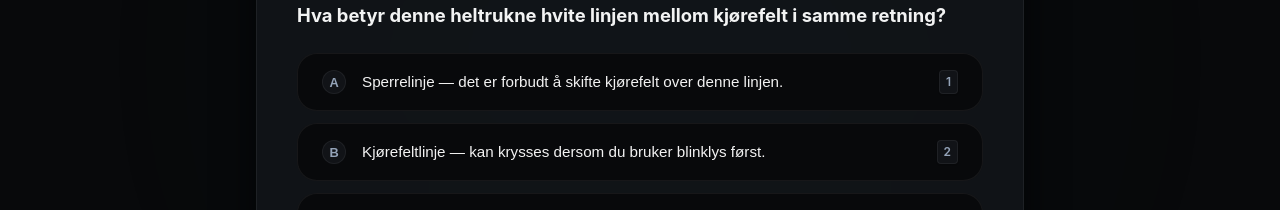
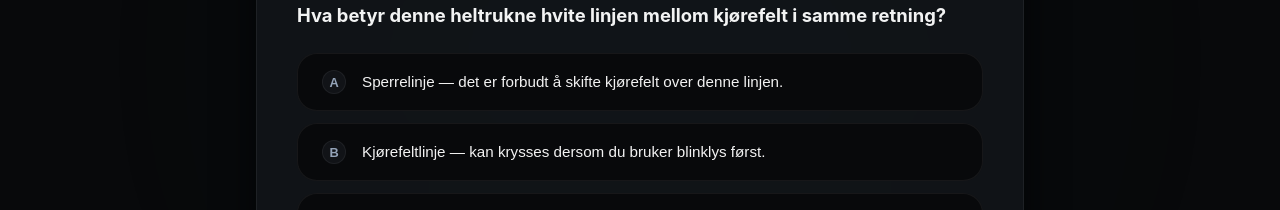
Before and after one commit to andrelindaas-tech/lappen-quiz-system, a React (Vite) app: page /laeringsspill/veimerking in a window 1280 px wide. Shown: the part 742-952 px from the top of the page. Built offline with nearby package versions, Linux system fonts and the light colour scheme.

Commit message:
chore: remove keyboard shortcuts and number hints from Veimerking-spillet

```diff
--- a/src/components/RoadMarkingGame.css
+++ b/src/components/RoadMarkingGame.css
@@ -242,27 +242,7 @@ body.dark-mode .quiz-option-btn.incorrect-option {
   color: #ffffff;
 }
 
-.keyboard-hint {
-  display: inline-flex;
-  align-items: center;
-  justify-content: center;
-  background: var(--color-bg);
-  border: 1px solid var(--color-border);
-  border-radius: 4px;
-  padding: 2px 6px;
-  font-size: 0.75rem;
-  font-family: var(--font-family);
-  font-weight: 600;
-  color: var(--color-text-light);
-  box-shadow: 0 1px 1px rgba(0, 0, 0, 0.15);
-  transition: all 0.2s ease;
-}
 
-@media (max-width: 768px) {
-  .keyboard-hint {
-    display: none;
-  }
-}
 
 /* Disabled option styling */
 .quiz-option-btn:disabled:not(.correct-option):not(.incorrect-option) {
--- a/src/components/RoadMarkingGame.tsx
+++ b/src/components/RoadMarkingGame.tsx
@@ -492,48 +492,6 @@ export default function RoadMarkingGame() {
         }
     }, [showResults, score])
 
-    // Keyboard navigation
-    useEffect(() => {
-        const handleKeyDown = (e: KeyboardEvent) => {
-            if (e.target instanceof HTMLInputElement || e.target instanceof HTMLTextAreaElement) {
-                return
-            }
-
-            if (!showResults) {
-                if (!hasAnswered) {
-                    // Option selection (1-4)
-                    const key = e.key
-                    if (['1', '2', '3', '4'].includes(key)) {
-                        const index = parseInt(key) - 1
-                        const option = scenario.options[index]
-                        if (option) {
-                            handleSelectOption(option.id, option.isCorrect)
-                        }
-                    } else if (['a', 'b', 'c', 'd'].includes(key.toLowerCase())) {
-                        const optionId = key.toLowerCase()
-                        const option = scenario.options.find(o => o.id === optionId)
-                        if (option) {
-                            handleSelectOption(option.id, option.isCorrect)
-                        }
-                    }
-                } else {
-                    // Next round (Enter, Space, or N)
-                    if (e.key === 'Enter' || e.key === ' ' || e.key.toLowerCase() === 'n') {
-                        e.preventDefault() // Prevent scrolling for spacebar
-                        handleNextRound()
-                    }
-                }
-            } else {
-                // Restart game (R)
-                if (e.key.toLowerCase() === 'r') {
-                    handleRestartGame()
-                }
-            }
-        }
-
-        window.addEventListener('keydown', handleKeyDown)
-        return () => window.removeEventListener('keydown', handleKeyDown)
-    }, [currentRound, hasAnswered, showResults, scenario, score, streak])
 
     const handleSelectOption = (optionId: string, isCorrect: boolean) => {
         if (hasAnswered) return
@@ -594,8 +552,7 @@ export default function RoadMarkingGame() {
                 </div>
 
                 <button onClick={handleRestartGame} className="results-restart-btn">
-                    <span>Spill på nytt</span>
-                    <kbd className="keyboard-hint" style={{ background: 'rgba(255, 255, 255, 0.2)', border: 'none', color: '#ffffff', boxShadow: 'none' }}>R</kbd>
+                    Spill på nytt
                 </button>
             </div>
         )
@@ -651,7 +608,7 @@ export default function RoadMarkingGame() {
 
                             {/* Options */}
                             <div className="quiz-options-list">
-                                {scenario.options.map((option, idx) => {
+                                {scenario.options.map((option) => {
                                     let btnClass = "quiz-option-btn"
                                     if (hasAnswered) {
                                         if (option.isCorrect) {
@@ -673,7 +630,6 @@ export default function RoadMarkingGame() {
                                                 <span className="option-badge">{option.id.toUpperCase()}</span>
                                                 <span className="option-text">{option.text}</span>
                                             </span>
-                                            <kbd className="keyboard-hint">{idx + 1}</kbd>
                                         </button>
                                     )
                                 })}
@@ -697,10 +653,7 @@ export default function RoadMarkingGame() {
                                     <p className="quiz-feedback-text">{scenario.explanation}</p>
 
                                     <button onClick={handleNextRound} className="quiz-next-btn">
-                                        <span>
-                                            {currentRound < SCENARIOS.length - 1 ? "Neste runde" : "Se resultat"}
-                                        </span>
-                                        <kbd className="keyboard-hint" style={{ background: 'rgba(255, 255, 255, 0.2)', border: 'none', color: '#ffffff', boxShadow: 'none' }}>Enter</kbd>
+                                        {currentRound < SCENARIOS.length - 1 ? "Neste runde" : "Se resultat"}
                                     </button>
                                 </div>
                             )}
```
